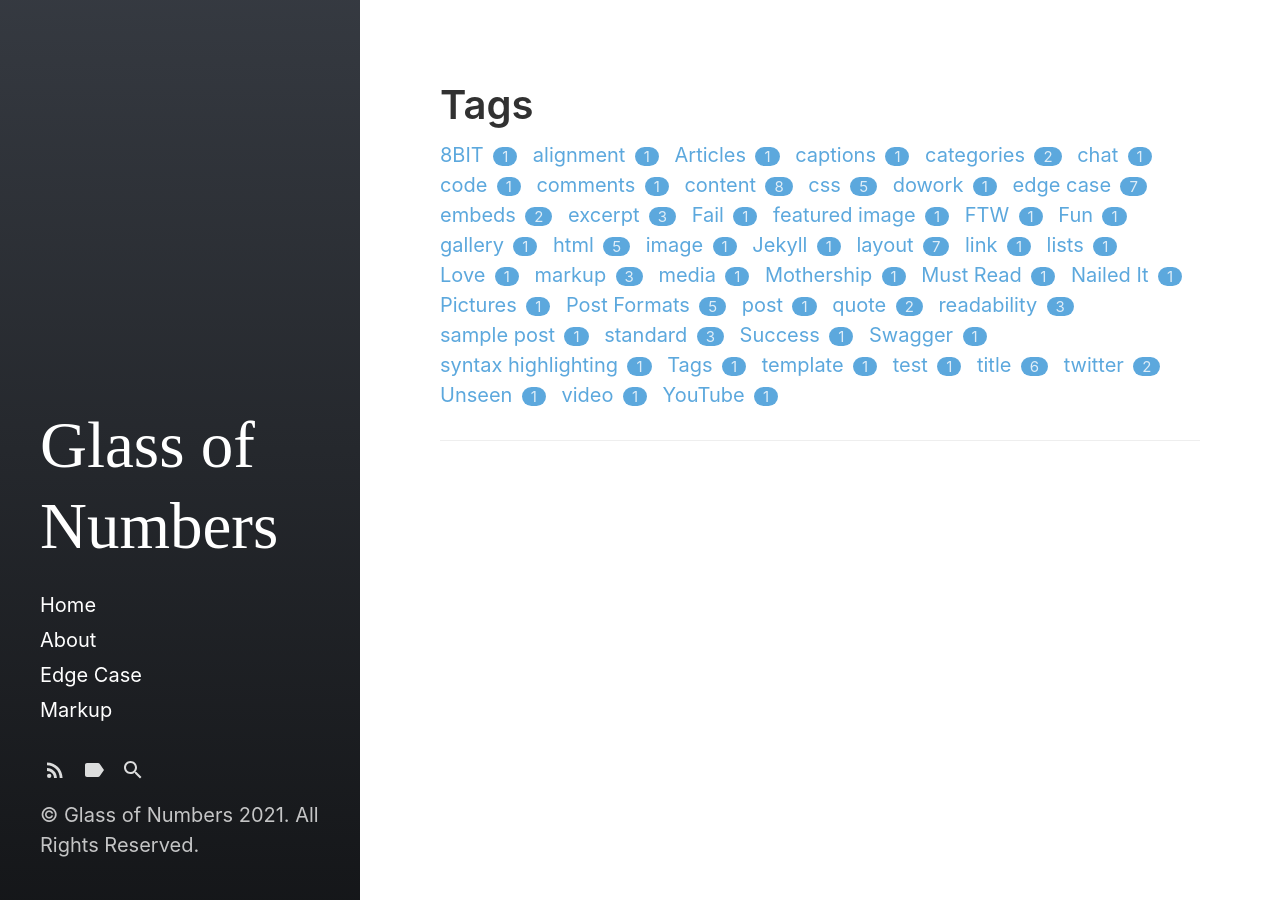
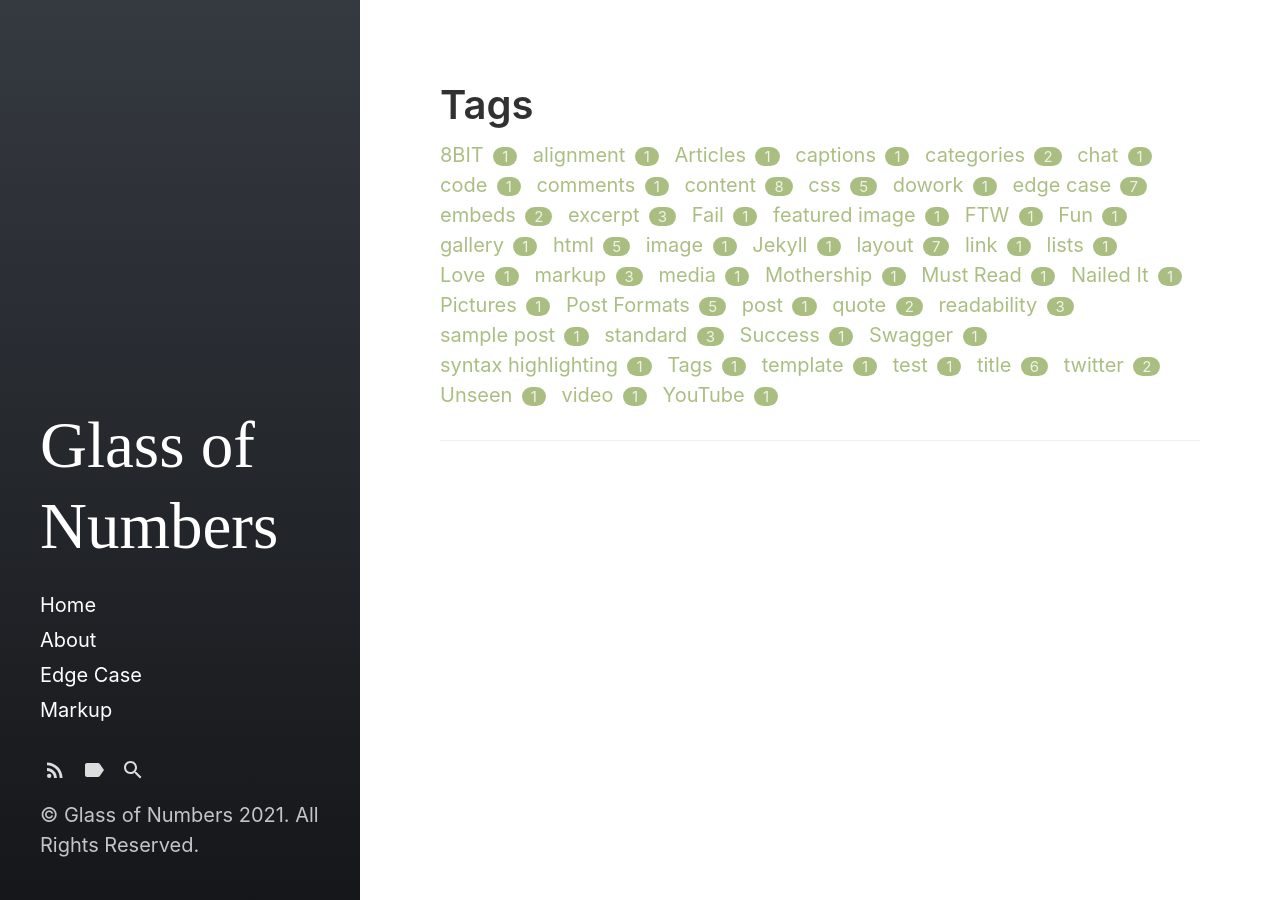
Before and after one commit to mokcak/mokcak.github.io, a Jekyll site: the page built from tags.html, in a window 1280 px wide. Built offline with Jekyll 4.4.1, drawn with Linux system fonts in a browser that asks for light colours.

Commit message:
link color update

```diff
--- a/_sass/hydeout/_variables.scss
+++ b/_sass/hydeout/_variables.scss
@@ -20,7 +20,7 @@ $root-line-height: 1.5 !default;
 $body-color: $gray-5 !default;
 $body-muted: $gray-4 !default;
 $body-bg: #fff !default;
-$link-color: $blue !default;
+$link-color: $green !default;
 $heading-color: $gray-6 !default;
 
 $border-color: $gray-2 !default;
```
